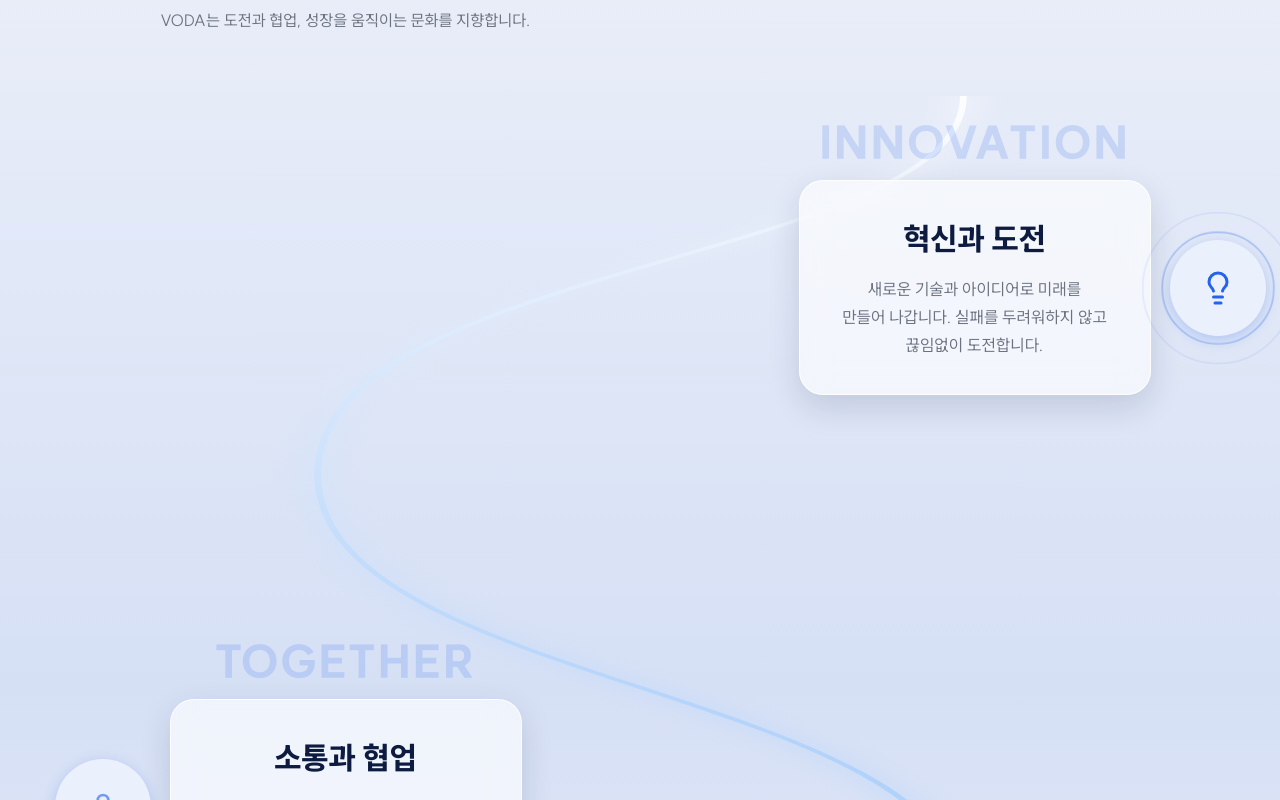
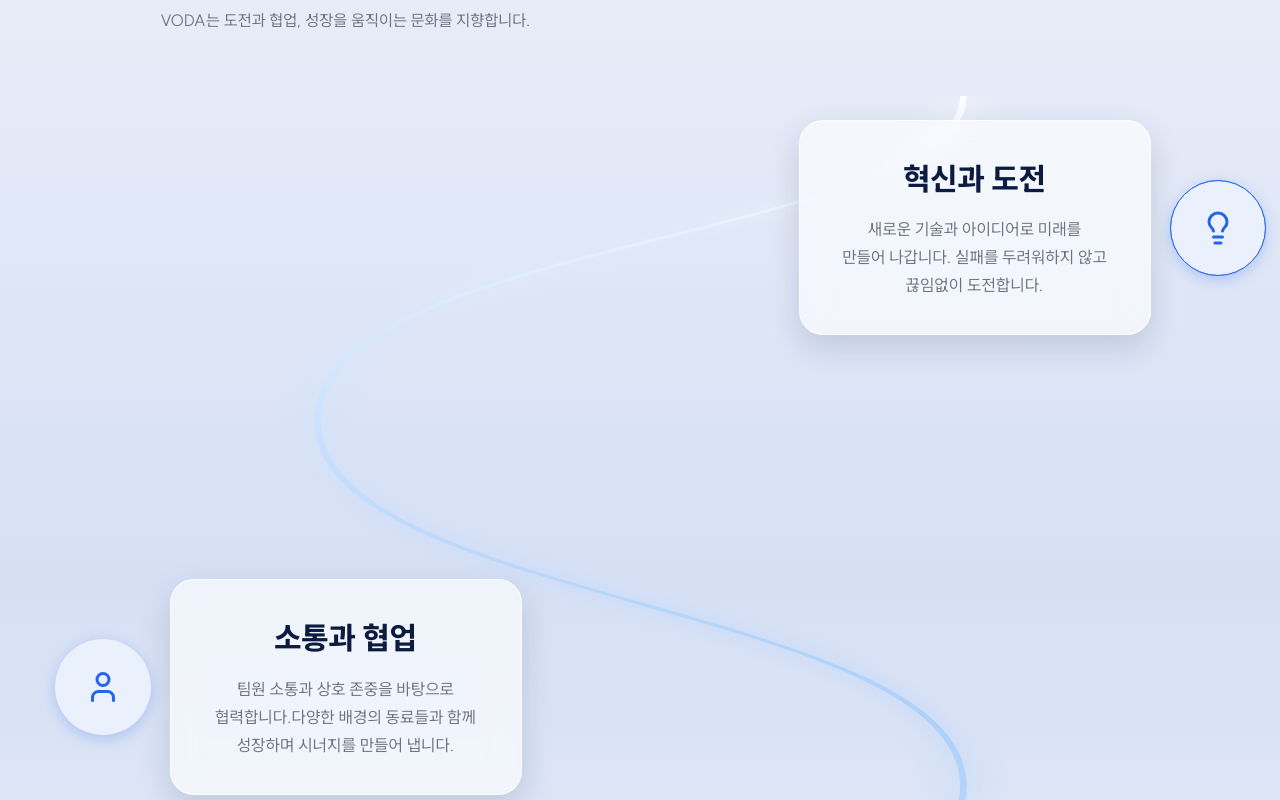
Before and after one commit to chaeuns/vodawebsite, a Next.js app: page /careers in a window 1280 px wide. Shown: the part 1260-2060 px from the top of the page. Built offline with nearby package versions, Linux system fonts and the light colour scheme; a web font is replaced by a local one.

Commit message:
feat: 채용 페이지 피드백 수정 및 반응형

```diff
--- a/app/components/careers/FAQ.tsx
+++ b/app/components/careers/FAQ.tsx
@@ -10,13 +10,13 @@ export default function FAQ() {
 
   return (
     <section
-      className="py-[80px] relative z-30 -mt-10"
+      className="py-[80px] relative z-30 mt-16"
       style={{
         background: "linear-gradient(135deg, #EFF6FF 0%, #DBEAFE 50%, #BFDBFE 100%)",
       }}
     >
       <Container>
-        <div className="pl-20 pr-20">
+        <div className="pl-6 pr-6 md:pl-20 md:pr-20">
           <span className="block w-9 h-1 rounded-full bg-[#3566e8] mb-3" />
           <h2
             className="font-extrabold font-suit text-[#0e1b52]"
@@ -34,7 +34,7 @@ export default function FAQ() {
             >
               <button
                 onClick={() => setOpenIndex(openIndex === i ? null : i)}
-                className="w-full flex items-center justify-between px-6 py-5 text-left hover:bg-[#F9FAFB] transition-colors"
+                className="cursor-pointer w-full flex items-center justify-between px-6 py-5 text-left hover:bg-[#F9FAFB] transition-colors"
               >
                 <span className="text-[15px] font-semibold text-[#111827]">
                   {faq.q}
--- a/app/components/careers/Hero.tsx
+++ b/app/components/careers/Hero.tsx
@@ -32,7 +32,7 @@ export default function Hero() {
               채용
             </p>
 
-            <h1 className="hero-fade-2 font-bold mt-4 leading-[1.3] text-[18px] sm:text-[22px] md:text-[29px] lg:text-[43px] whitespace-normal md:whitespace-nowrap break-keep">
+            <h1 className="hero-fade-2 font-bold mt-4 leading-[1.3] text-[1.7rem] sm:text-[22px] md:text-[29px] lg:text-[43px] whitespace-normal md:whitespace-nowrap break-keep">
               <span className="text-[#00163A]">
                 기술로 배움의 한계를 넘어서는 여정, 당신을 기다립니다
               </span>
--- a/app/components/careers/Hiring.tsx
+++ b/app/components/careers/Hiring.tsx
@@ -99,7 +99,7 @@ export default function Hiring() {
           }}
         >
           <Container>
-            <div className="pl-20 pr-20">
+            <div className="pl-6 pr-6 md:pl-20 md:pr-20">
               <span className="block w-9 h-1 rounded-full bg-[#3566e8] mb-3" />
               <h2
                 className="font-extrabold font-suit text-[#0e1b52]"
@@ -112,13 +112,13 @@ export default function Hiring() {
               </p>
             </div>
 
-            <div className="pl-20 pr-20 grid grid-cols-[220px_1fr] gap-8 mt-8 max-[720px]:grid-cols-1 max-[720px]:gap-4">
+            <div className="pl-6 pr-6 md:pl-20 md:pr-20 grid grid-cols-[220px_1fr] gap-8 mt-8 max-[720px]:grid-cols-1 max-[720px]:gap-4">
               <div className="self-start flex flex-col gap-1 max-[720px]:static max-[720px]:flex-row max-[720px]:overflow-x-auto max-[720px]:gap-2 max-[720px]:pb-1">
                 {teams.map((team) => (
                   <button
                     key={team}
                     onClick={() => goTo(team)}
-                    className={`text-left px-4 py-3 rounded-md text-[14px] font-medium transition-colors border-l-[3px] whitespace-nowrap max-[720px]:rounded-full max-[720px]:border-l-0 max-[720px]:border ${
+                    className={`cursor-pointer text-left px-4 py-3 rounded-md text-[14px] font-medium transition-colors border-l-[3px] whitespace-nowrap max-[720px]:rounded-full max-[720px]:border-l-0 max-[720px]:border ${
                       activeTeam === team
                         ? "bg-[#EEF3FE] border-l-[#2563EB] text-[#111827] max-[720px]:border-[#2563EB]"
                         : "border-l-transparent text-[#6B7280] hover:bg-[#F9FAFB] max-[720px]:border-[#E5E7EB]"
--- a/app/components/careers/OurValues.tsx
+++ b/app/components/careers/OurValues.tsx
@@ -94,7 +94,7 @@ const values: Value[] = [
   {
     word: "GROWTH",
     title: "학습과 성장",
-    body: "지속적인 학습을 장려하고 개인의 성장을\n위해 회사가 함께합니다. 교육비 지원,\n컨퍼런스 참여와 사내 스터디 운영 등을\n통해 배우고 발전할 기회를 제공합니다.",
+    body: "지속적인 학습과 성장을 위해 회사가 \n함께합니다. 교육비 지원, 컨퍼런스 참여,\n사내 스터디 등 다양한 기회를 제공합니다.",
     align: "right",
     wordAlign: "center",
     badgeSide: "right",
@@ -115,7 +115,7 @@ function ValueBadge({ v }: { v: Value }) {
   if (v.word === "INNOVATION") {
     return (
       <div
-        className="absolute z-[2] flex h-24 w-24 items-center justify-center rounded-full"
+        className="absolute z-[2] hidden md:flex h-24 w-24 items-center justify-center rounded-full"
         style={{ ...BADGE_STYLE, ...sideStyle }}
       >
         <span
@@ -133,7 +133,7 @@ function ValueBadge({ v }: { v: Value }) {
 
   if (v.word === "TOGETHER") {
     return (
-      <div className="absolute z-[2] h-24 w-24 rounded-full" style={{ ...BADGE_STYLE, ...sideStyle }}>
+      <div className="absolute z-[2] hidden md:block h-24 w-24 rounded-full" style={{ ...BADGE_STYLE, ...sideStyle }}>
         <span className="absolute inset-0 flex items-center justify-center">
           <User className="h-9 w-9 text-[#2563EB]" style={{ animation: "ov-userSolo 3s ease-in-out infinite" }} />
         </span>
@@ -145,7 +145,7 @@ function ValueBadge({ v }: { v: Value }) {
   }
 
   return (
-    <div className="absolute z-[2] h-24 w-24 rounded-full" style={{ ...BADGE_STYLE, ...sideStyle }}>
+    <div className="absolute z-[2] hidden md:block h-24 w-24 rounded-full" style={{ ...BADGE_STYLE, ...sideStyle }}>
       <span
         className="absolute rounded-full"
         style={{ left: 30, top: 51, width: 9, height: 9, background: "#2563EB", animation: "ov-startDot 3s ease-in-out infinite" }}
@@ -215,18 +215,8 @@ function ValueBlock({ v }: { v: Value }) {
       }}
     >
       <div className="relative max-w-[352px] w-full">
-        <span
-          aria-hidden="true"
-          style={{ letterSpacing: "2px", color: "rgba(37,99,235,0.16)" }}
-          className={`pointer-events-none select-none absolute top-0 whitespace-nowrap text-[44px] font-black uppercase leading-none max-[780px]:hidden ${
-            v.wordAlign === "center" ? "left-1/2 -translate-x-1/2" : "left-0"
-          }`}
-        >
-          {v.word}
-        </span>
-
         <div
-          className="relative mt-[60px] flex flex-col items-center text-center p-[35px] max-[780px]:mt-0"
+          className="relative flex flex-col items-center text-center p-[35px]"
           style={{
             background: "rgba(255,255,255,0.62)",
             backdropFilter: "blur(14px)",
@@ -238,7 +228,7 @@ function ValueBlock({ v }: { v: Value }) {
         >
           <ValueBadge v={v} />
 
-          <p className="text-[31px] font-extrabold text-[#0D1B40]">{v.title}</p>
+          <p className="text-[22px] md:text-[31px] font-extrabold text-[#0D1B40]">{v.title}</p>
           <p className="text-[16.5px] text-[#6B7280] mt-[13px] leading-[1.7] whitespace-pre-line">{v.body}</p>
         </div>
       </div>
@@ -282,7 +272,7 @@ export default function OurValues() {
         }}
       >
         <Container>
-        <div className="pl-20 pr-20">
+        <div className="pl-6 pr-6 md:pl-20 md:pr-20">
           <span className="block w-9 h-1 rounded-full bg-[#3566e8] mb-3" />
           <h2
             className="font-extrabold font-suit text-[#0e1b52]"
@@ -340,20 +330,19 @@ export default function OurValues() {
             />
           </svg>
 
-          <div className="relative flex flex-col gap-[244px]">
+          <div className="relative flex flex-col gap-16 md:gap-[244px]">
             {values.map((v, i) => (
               <div
                 key={v.title}
-                className={i === 0 ? "mt-6" : undefined}
-                style={
+                className={`${i === 0 ? "mt-6" : ""} ${
                   v.word === "TOGETHER"
-                    ? { transform: "translateX(-40px)" }
+                    ? "md:translate-x-[-40px]"
                     : v.word === "INNOVATION"
-                    ? { transform: "translateX(80px)" }
+                    ? "md:translate-x-[80px]"
                     : v.word === "GROWTH"
-                    ? { transform: "translate(80px, -30px)" }
-                    : undefined
-                }
+                    ? "md:translate-x-[80px] md:-translate-y-[30px]"
+                    : ""
+                }`}
               >
                 <ValueBlock v={v} />
               </div>
--- a/app/components/careers/Process.tsx
+++ b/app/components/careers/Process.tsx
@@ -119,7 +119,7 @@ export default function Process() {
           opacity: isVisible ? 1 : 0,
         }}
       >
-        <div className="pl-20 pr-20">
+        <div className="pl-6 pr-6 md:pl-20 md:pr-20">
           <span className="block w-9 h-1 rounded-full bg-[#3566e8] mb-3" />
           <h2
             className="font-extrabold font-suit text-[#0e1b52]"
@@ -129,14 +129,14 @@ export default function Process() {
           </h2>
           <p className="text-[15px] text-[#5a6895] mt-3">
             최종 합격까지의 과정을 명확하게 안내하며,
-            <br />
+            <br className="hidden md:inline" />
             투명한 절차를 통해 가장 적합한 인재와 함께 성장해 나가고자 합니다.
           </p>
         </div>
 
         <div
           ref={stepsRef}
-          className="pl-20 pr-20 mt-16 flex flex-col md:flex-row items-stretch md:items-center gap-10 md:gap-4"
+          className="pl-6 pr-6 md:pl-20 md:pr-20 mt-16 flex flex-col md:flex-row items-stretch md:items-center gap-10 md:gap-4"
         >
           {steps.map((s, i) => (
             <div key={s.number} className="flex-1 flex flex-col md:flex-row items-center w-full">
```
